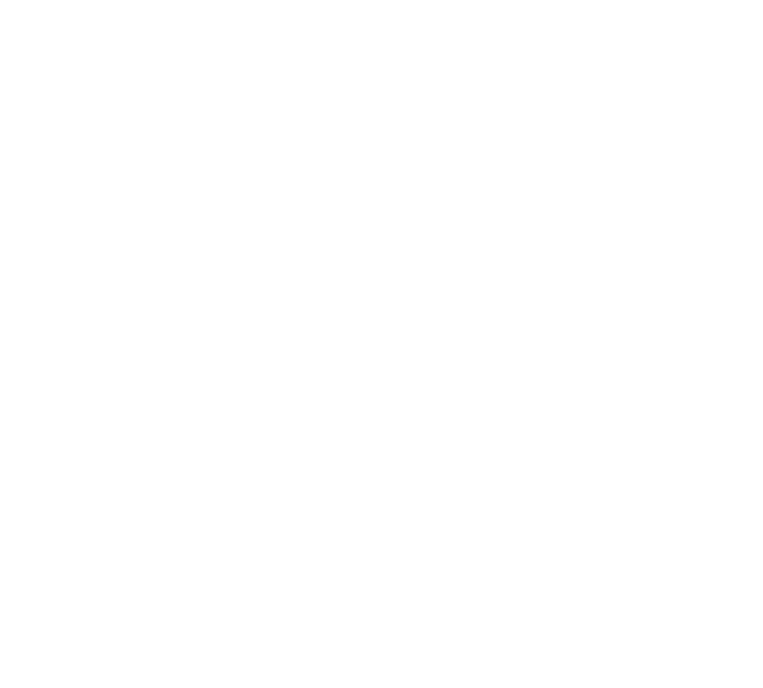
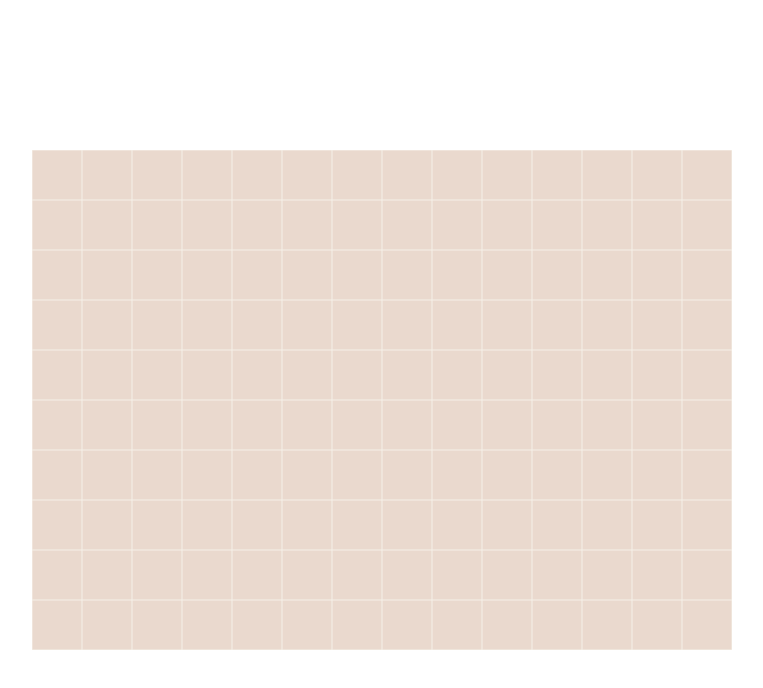
Before and after one commit to Saveliy113/canvas, a plain HTML site: page index.html in a window 1280 px wide. Shown: the whole page, without its empty margins (258-1021 px from the left). Drawn offline with Linux system fonts and the light colour scheme.

Commit message:
Plot added

```diff
--- a/index.css
+++ b/index.css
@@ -0,0 +1,10 @@
+body {
+  margin: 0;
+  display: flex;
+  min-height: 100vh;
+}
+
+#canvas_plot {
+  margin: auto;
+  background: #ead9ce;
+}
--- a/index.html
+++ b/index.html
@@ -1,11 +1,13 @@
 <!DOCTYPE html>
 <html lang="en">
-<head>
-  <meta charset="UTF-8">
-  <meta name="viewport" content="width=device-width, initial-scale=1.0">
-  <title>Document</title>
-</head>
-<body>
-
-</body>
+  <head>
+    <meta charset="UTF-8" />
+    <meta name="viewport" content="width=device-width, initial-scale=1.0" />
+    <link rel="stylesheet" href="./index.css" />
+    <title>Document</title>
+  </head>
+  <body>
+    <canvas id="canvas_plot" width="700" height="500"></canvas>
+    <script src="./index.js"></script>
+  </body>
 </html>
--- a/index.js
+++ b/index.js
@@ -0,0 +1,34 @@
+const canvasPlot = document.getElementById('canvas_plot');
+const ctx = canvasPlot.getContext('2d');
+
+const canvasPlotWidth = canvasPlot.clientWidth;
+const canvasPlotHeight = canvasPlot.clientHeight;
+
+const scaleX = 50;
+const scaleY = 50;
+
+// Рисуем сетку
+
+//X-axis
+ctx.beginPath();
+ctx.strokeStyle = '#f5f0e8';
+
+for (let i = 0; i <= canvasPlotWidth; i = i + scaleX) {
+  ctx.moveTo(i, 0);
+  ctx.lineTo(i, canvasPlotHeight);
+}
+
+for (let i = 0; i <= canvasPlotHeight; i = i + scaleY) {
+  ctx.moveTo(0, i);
+  ctx.lineTo(canvasPlotWidth, i);
+}
+
+ctx.stroke();
+ctx.closePath();
+
+//Axises
+const xAxis = canvasPlotWidth / 2;
+const yAxis = canvasPlotHeight / 2;
+
+ctx.beginPath();
+ctx.strokeStyle
```
